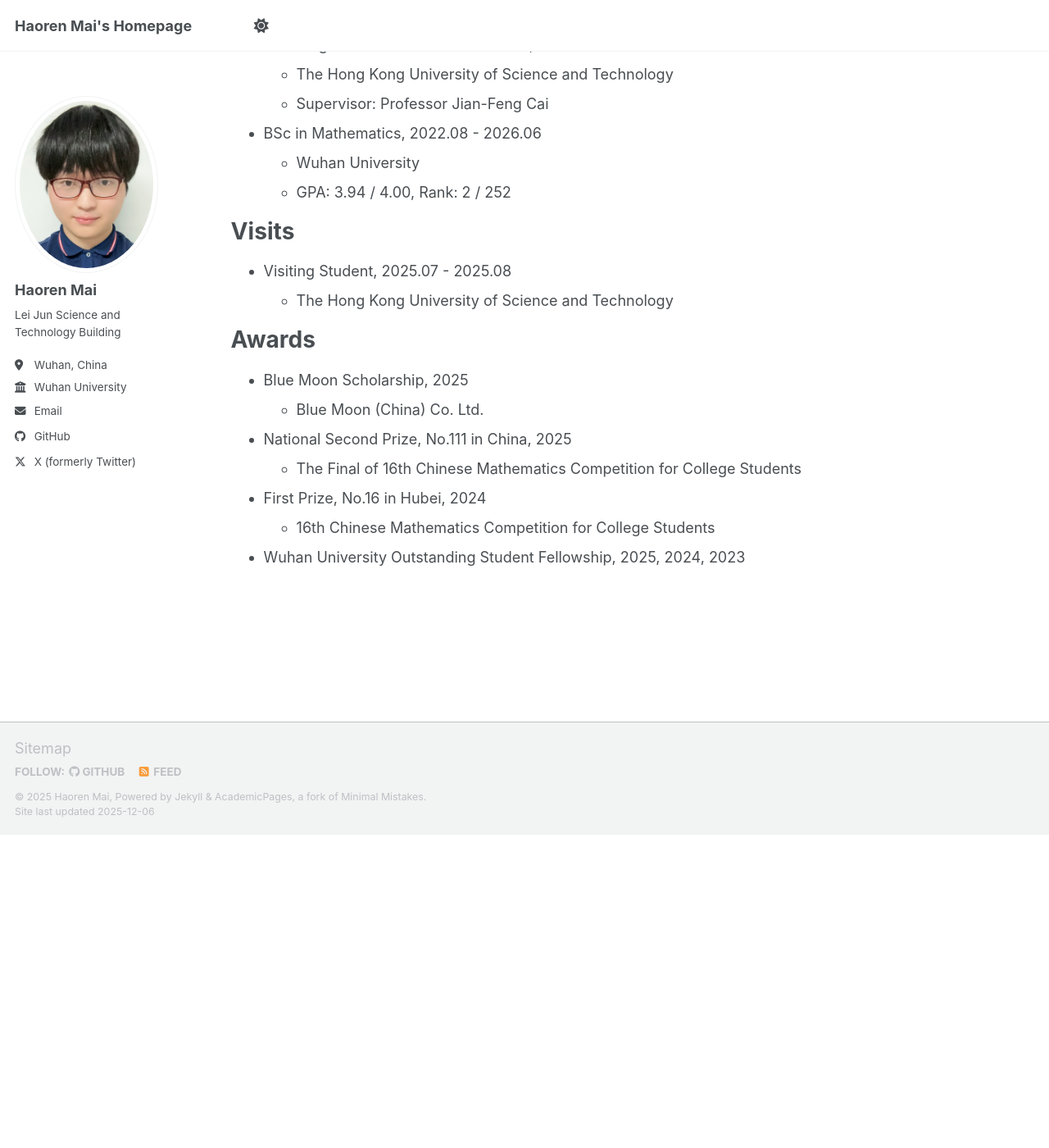
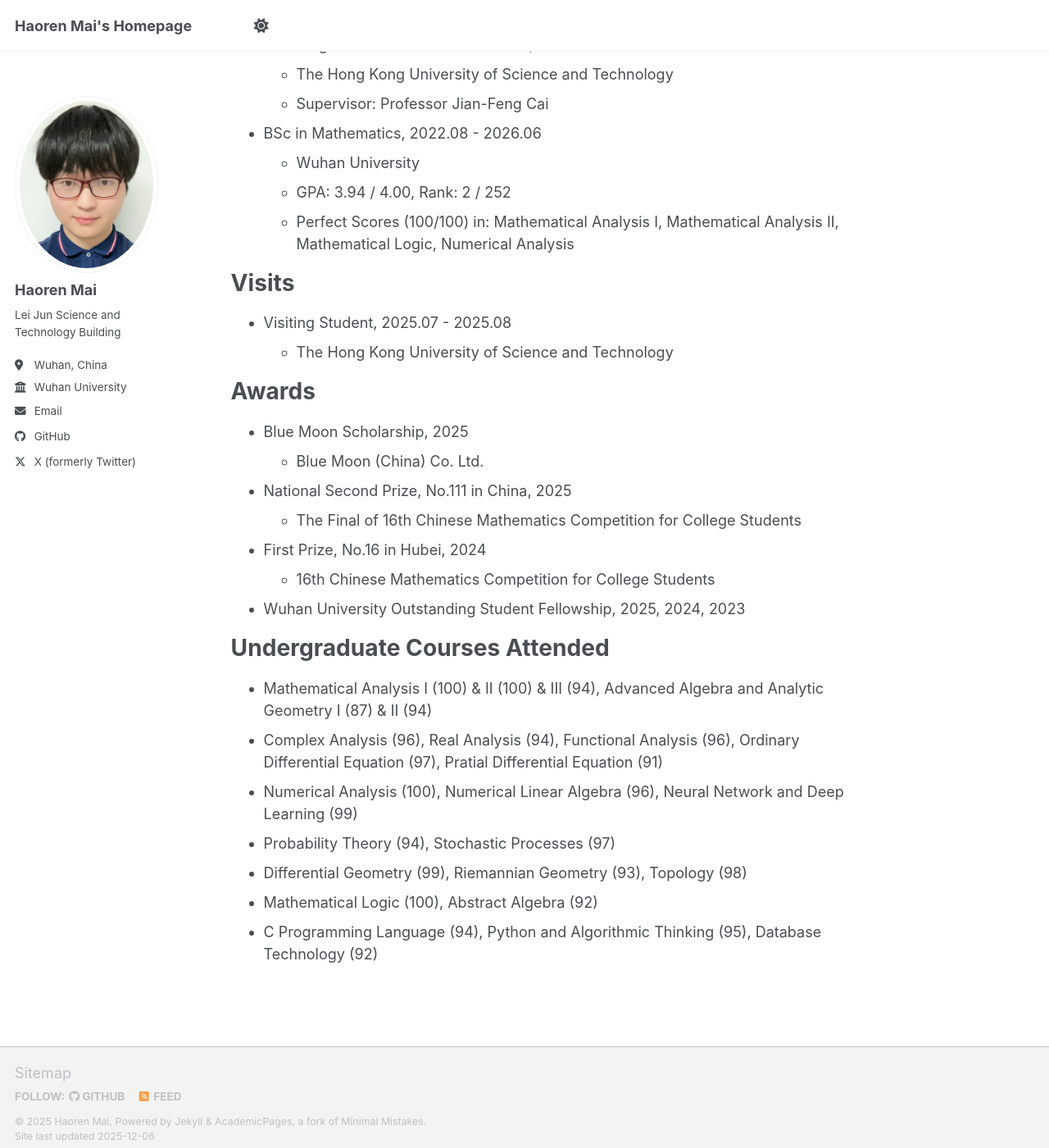
Before and after one commit to haorenmai/haorenmai, a Jekyll site: the page built from _pages/about.md, in a window 1280 px wide and 1400 px high, scrolled down 382 px. Shown: the whole window at 82% size. Built offline with Jekyll 4.4.1, drawn with Linux system fonts in a browser that asks for light colours; a script bundle is joined from its source files by our own code; library files that are not in the unit come from our copies.

Commit message:
about.md

```diff
--- a/_pages/about.md
+++ b/_pages/about.md
@@ -23,6 +23,7 @@ Education
 * BSc in Mathematics, 2022.08 - 2026.06
   * Wuhan University
   * GPA: 3.94 / 4.00, Rank: 2 / 252
+  * Perfect Scores (100/100) in: Mathematical Analysis I, Mathematical Analysis II, Mathematical Logic, Numerical Analysis
 
 Visits
 ======
@@ -38,3 +39,13 @@ Awards
 * First Prize, No.16 in Hubei, 2024
   * 16th Chinese Mathematics Competition for College Students
 * Wuhan University Outstanding Student Fellowship, 2025, 2024, 2023
+
+Undergraduate Courses Attended
+======
+* Mathematical Analysis I (100) & II (100) & III (94), Advanced Algebra and Analytic Geometry I (87) & II (94)
+* Complex Analysis (96), Real Analysis (94), Functional Analysis (96), Ordinary Differential Equation (97), Pratial Differential Equation (91)
+* Numerical Analysis (100), Numerical Linear Algebra (96), Neural Network and Deep Learning (99)
+* Probability Theory (94), Stochastic Processes (97)
+* Differential Geometry (99), Riemannian Geometry (93), Topology (98)
+* Mathematical Logic (100), Abstract Algebra (92)
+* C Programming Language (94), Python and Algorithmic Thinking (95), Database Technology (92)
```
